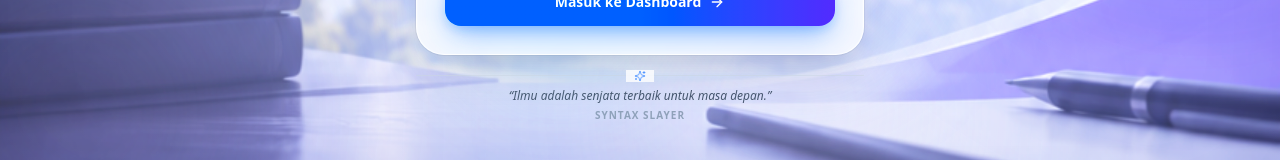
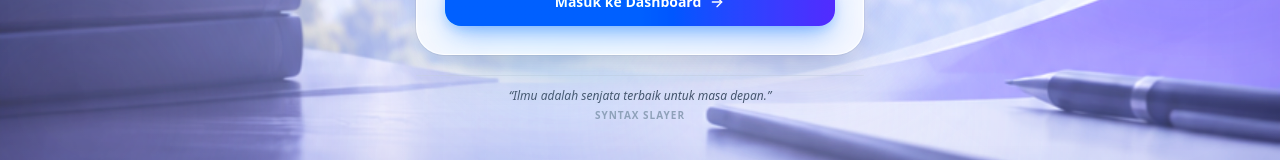
Before and after one commit to syntax-slayerrr/smart-learning, a Next.js app: page /login in a window 1280 px wide. Shown: the part 608-768 px from the top of the page. Built offline with nearby package versions, Linux system fonts and the light colour scheme.

Commit message:
style(login): remove sparkle icon accent from divider

```diff
--- a/src/app/(auth)/login/page.tsx
+++ b/src/app/(auth)/login/page.tsx
@@ -1,7 +1,7 @@
 import type { Metadata } from "next";
 import Image from "next/image";
 import { LoginForm } from "./login-form";
-import { User, GraduationCap, Sparkles } from "lucide-react";
+import { User, GraduationCap } from "lucide-react";
 
 export const dynamic = "force-dynamic";
 
@@ -84,13 +84,8 @@ export default function LoginPage() {
           </div>
         </div>
 
-        {/* Divider with Center Star Accent */}
-        <div className="relative flex items-center justify-center my-3">
-          <div className="w-full border-t border-slate-300/50" />
-          <div className="absolute bg-white/80 px-2 text-slate-400 text-xs">
-            <Sparkles className="w-3 h-3 text-blue-500/70" />
-          </div>
-        </div>
+        {/* Clean Divider */}
+        <div className="w-full border-t border-slate-300/40 my-3" />
 
         {/* Motivational Quote & Signature */}
         <div className="text-center space-y-1 pb-10 sm:pb-4">
```
